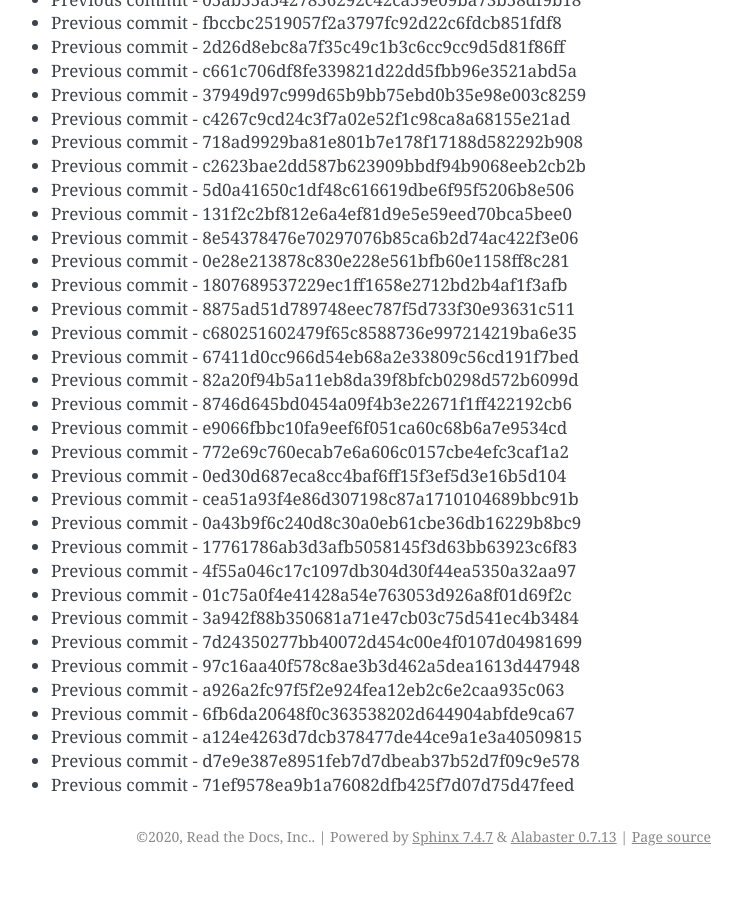
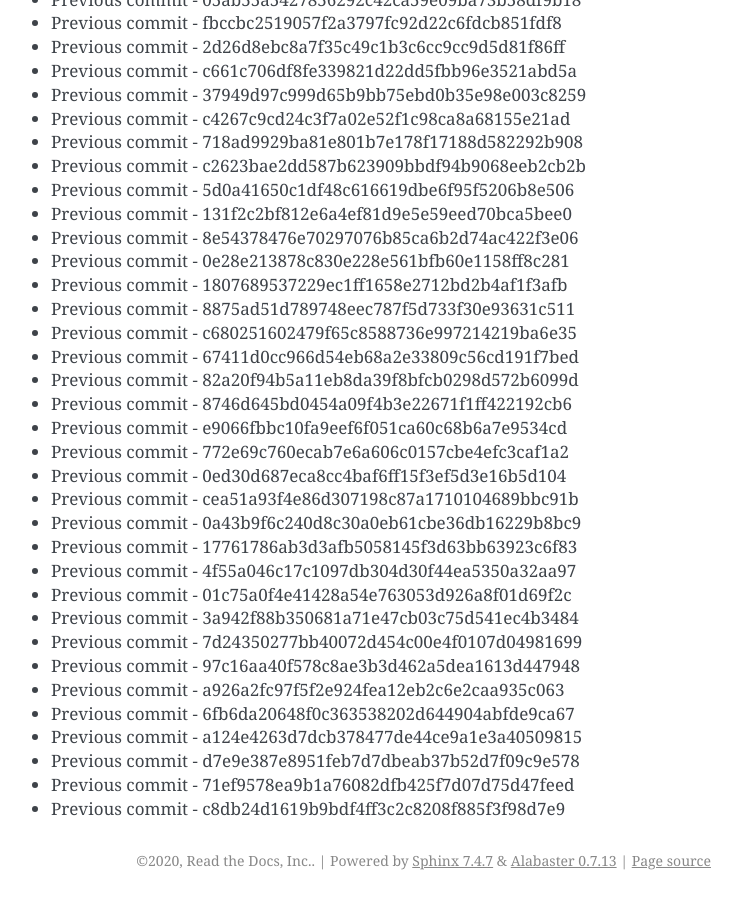
Before and after one commit to readthedocs/rtd-git-stresstest, a Sphinx documentation site: the page built from docs/updates.rst, in a window 1280 px wide and 900 px high, scrolled down 64955 px. Shown: the whole window, without its empty margins (399-1141 px from the left). Built offline with Sphinx 7.4.7, drawn with Linux system fonts in a browser that asks for light colours; before the commit the page ends 65831 px from its top, so only the background shows below that.

Commit message:
Generating commit from previous: c8db24d1619b9bdf4ff3c2c8208f885f3f98d7e9

```diff
--- a/docs/updates.rst
+++ b/docs/updates.rst
@@ -2761,3 +2761,4 @@ It can be tested for any performance characteristics.
 * Previous commit - a124e4263d7dcb378477de44ce9a1e3a40509815
 * Previous commit - d7e9e387e8951feb7d7dbeab37b52d7f09c9e578
 * Previous commit - 71ef9578ea9b1a76082dfb425f7d07d75d47feed
+* Previous commit - c8db24d1619b9bdf4ff3c2c8208f885f3f98d7e9
```
